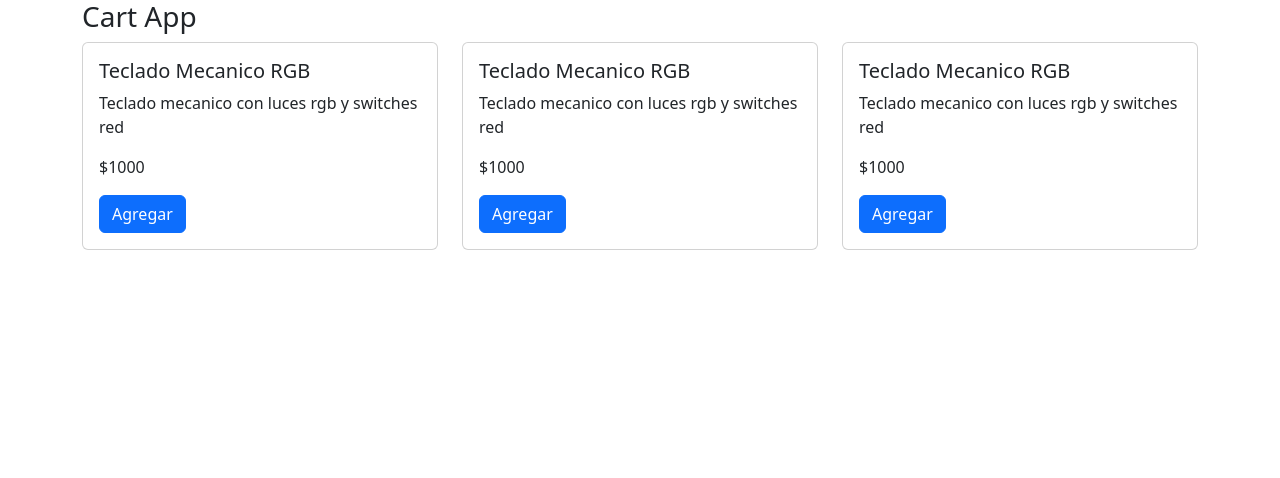
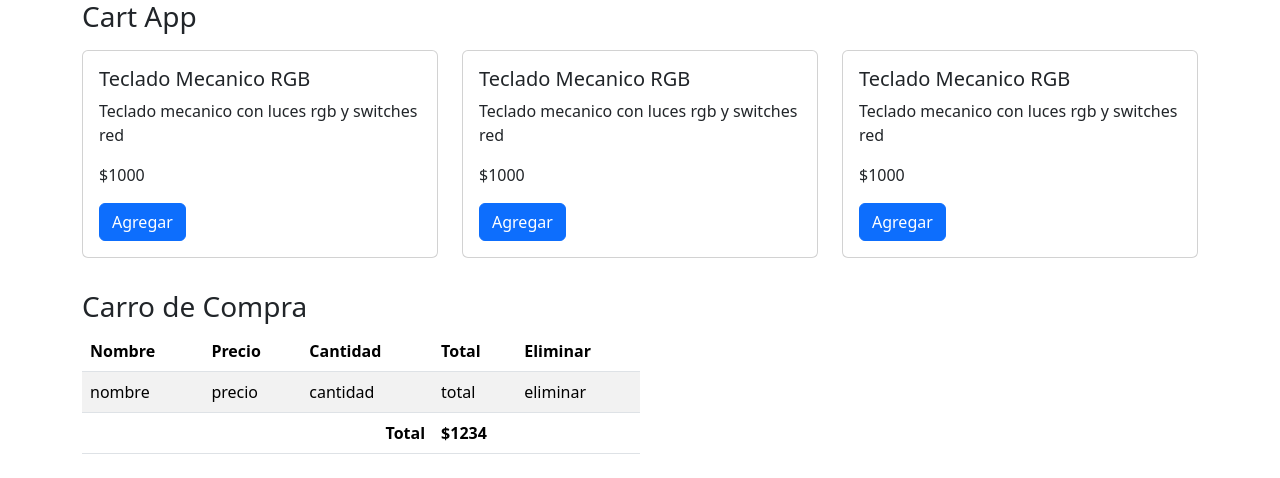
Before and after one commit to AnnethTi/cart-app, a React (Vite) app: page / in a window 1280 px wide. Shown: the top 478 px of the page. Built offline with nearby package versions, Linux system fonts and the light colour scheme.

Commit message:
Maquetado del carro de compras

```diff
--- a/src/CartApp.jsx
+++ b/src/CartApp.jsx
@@ -4,7 +4,7 @@
     <div className="container">
         <h3>Cart App</h3>
         <div className="row">
-            <div className="col">
+            <div className="col-4 my-2">
                 <div className="card">
                     <div className="card-body">
                         <h5 className="card-title"> Teclado Mecanico RGB</h5>
@@ -14,7 +14,7 @@
                     </div>
                 </div>
             </div>
-            <div className="col">
+            <div className="col-4 my-2">
                 <div className="card">
                     <div className="card-body">
                         <h5 className="card-title"> Teclado Mecanico RGB</h5>
@@ -24,7 +24,7 @@
                     </div>
                 </div>
             </div>
-            <div className="col">
+            <div className="col-4 my-2">
                 <div className="card">
                     <div className="card-body">
                         <h5 className="card-title"> Teclado Mecanico RGB</h5>
@@ -35,6 +35,36 @@
                 </div>
             </div>
         </div>
+
+        <div className="my-4 w-50">
+            <h3>Carro de Compra</h3>
+            <table className="table table-hover table-striped">
+                <thead>
+                    <tr>
+                        <th>Nombre</th>
+                        <th>Precio</th>
+                        <th>Cantidad</th>
+                        <th>Total</th>
+                        <th>Eliminar</th>
+                    </tr>
+                </thead>
+                <tbody>
+                    <tr>
+                        <td>nombre</td>
+                        <td>precio</td>
+                        <td>cantidad</td>
+                        <td>total</td>
+                        <td>eliminar</td>
+                    </tr>
+                </tbody>
+                <tfoot>
+                    <tr>
+                        <td colSpan="3" className="text-end fw-bold">Total</td>
+                        <td colSpan="2" className="text-start fw-bold">$1234</td>
+                    </tr>
+                </tfoot>
+            </table>
+        </div>
     </div>
 
   )
```
